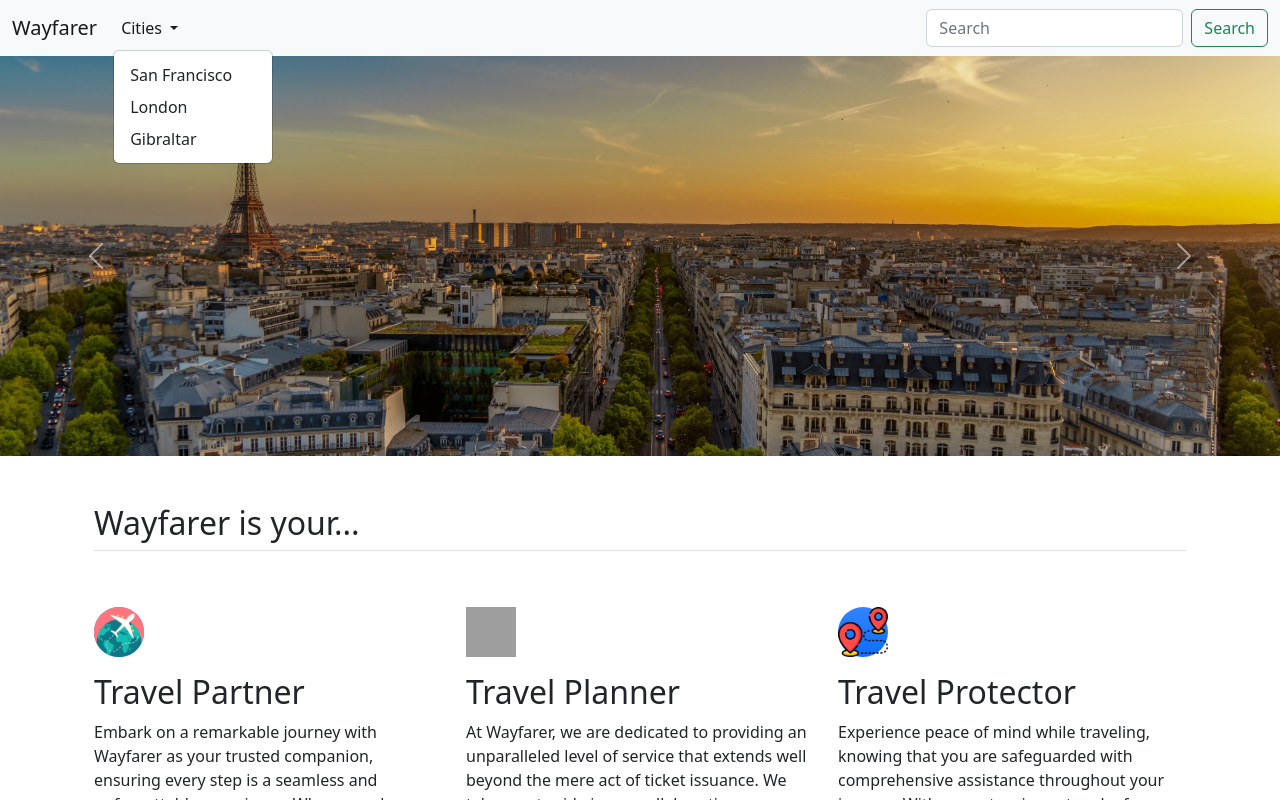
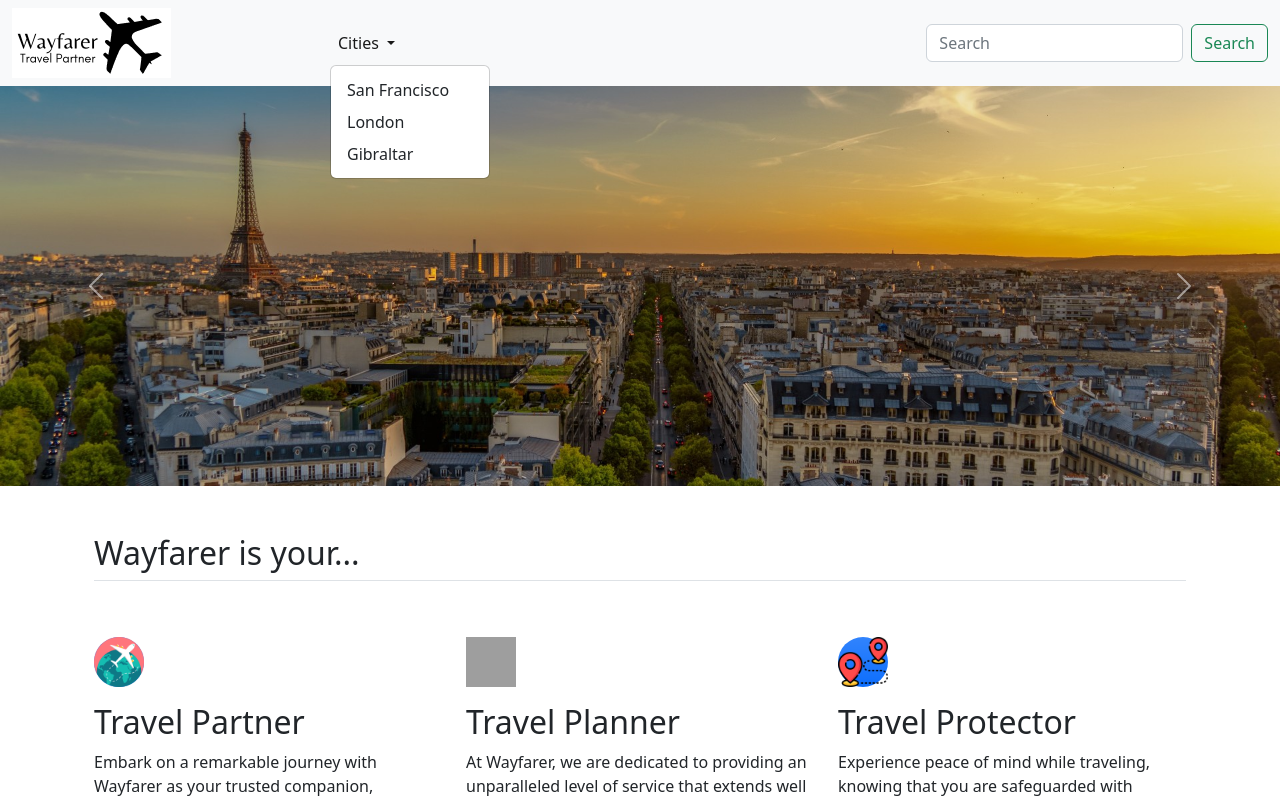
Before and after one commit to t-hendricks/wayfarer, an Angular app: page / in a window 1280 px wide. Both pictures are taken after a click on the button "Cities". Shown: the top 800 px of the page. Built offline with nearby package versions, Linux system fonts and the light colour scheme; grey boxes are pictures that could not be loaded.

Commit message:
Add wayfarer logo to nav bar

```diff
--- a/src/app/nav-bar/nav-bar.component.html
+++ b/src/app/nav-bar/nav-bar.component.html
@@ -1,6 +1,6 @@
 <nav class="navbar navbar-expand-lg bg-body-tertiary">
   <div class="container-fluid">
-    <a routerLink="/" class="navbar-brand">Wayfarer</a>
+    <a routerLink="/"><img style="width: 50%;" src="../../assets/wayfarer-logo.png" alt="Wayfarer logo"></a>
     <button class="navbar-toggler" type="button" data-bs-toggle="collapse" data-bs-target="#navbarSupportedContent" aria-controls="navbarSupportedContent" aria-expanded="false" aria-label="Toggle navigation">
       <span class="navbar-toggler-icon"></span>
     </button>
@@ -11,9 +11,7 @@
             Cities
           </a>
           <ul class="dropdown-menu">
-            <li><a routerLink="/cities/1" class="dropdown-item">San Francisco</a></li>
-            <li><a routerLink="/cities/2" class="dropdown-item">London</a></li>
-            <li><a routerLink="/cities/3" class="dropdown-item">Gibraltar</a></li>
+            <li *ngFor="let city of cities"><a routerLink="/cities/{{city.id}}" class="dropdown-item">{{city.name}}</a></li>
           </ul>
         </li>
 
--- a/src/app/nav-bar/nav-bar.component.ts
+++ b/src/app/nav-bar/nav-bar.component.ts
@@ -1,5 +1,6 @@
 import { Component } from '@angular/core';
 import { Router } from '@angular/router';
+import { cities } from '../data/citiesdata';
 
 @Component({
   selector: 'app-nav-bar',
@@ -8,6 +9,7 @@ import { Router } from '@angular/router';
 })
 export class NavBarComponent {
   title: string = '';
+  cities = cities;
 
   constructor(private router: Router) {}
 
```
Also changed, not shown: src/assets/wayfarer-logo.png (added).
